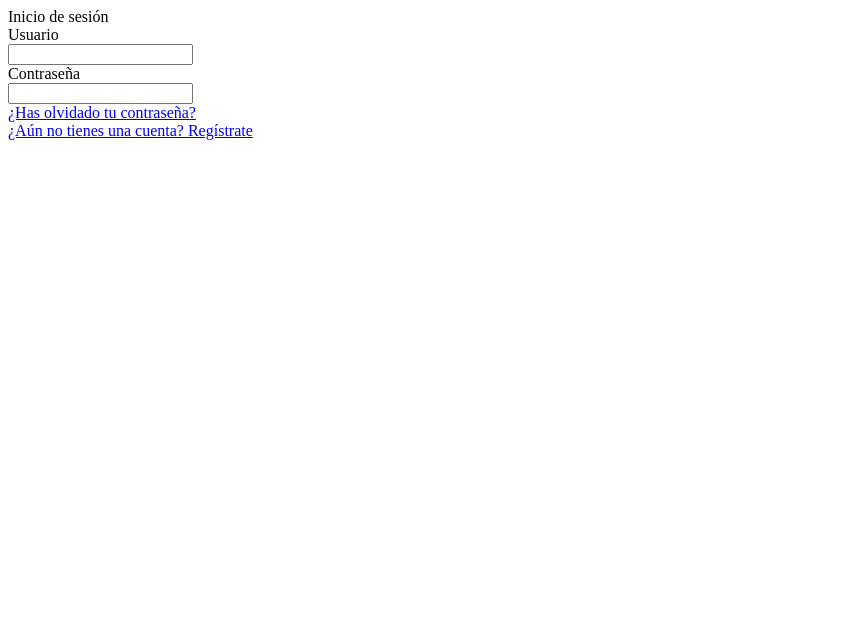
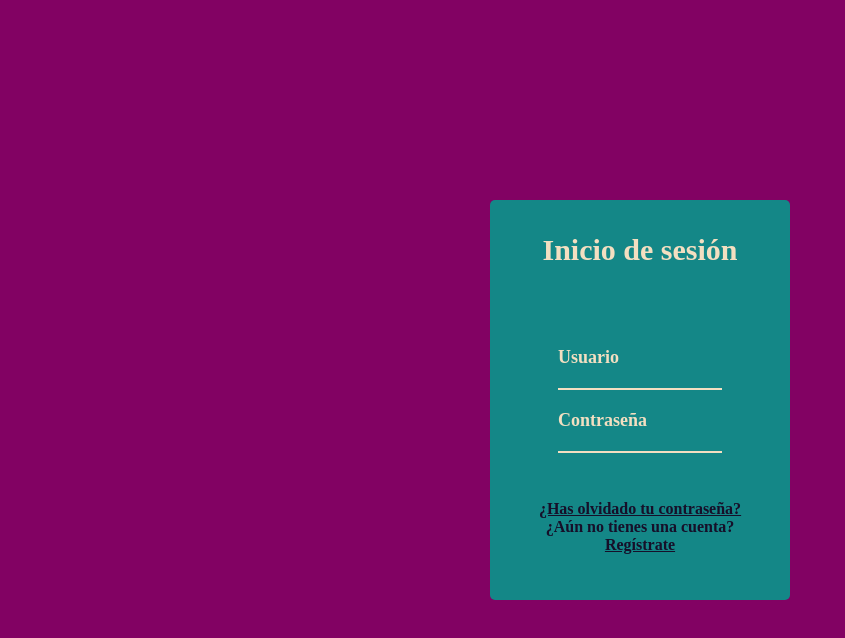
Before and after one commit to MariehVegaS/Chat_SocketIO, a website: page public/views/Inicio.html in a window 1280 px wide. Shown: the whole page, without its empty margins (0-845 px from the left). Drawn offline with Linux system fonts and the light colour scheme; files that its build step writes are made by us from their sources.

Commit message:
Diseño base, interfaz inicio de sesión

```diff
--- a/index.js
+++ b/index.js
@@ -8,8 +8,7 @@ app.use(express.static('public'));
 
 app.get('/', function(req, res){
   res.sendFile(`${__dirname}/public/views/Inicio.html`,(e)=>{
-      console.log(e);
-      res.send('Error');
+      //res.send('Error');
   });
 });
 
--- a/package.json
+++ b/package.json
@@ -17,7 +17,7 @@
   },
   "homepage": "https://github.com/MariehVegaS/Chat_SocketIO#readme",
   "dependencies": {
-    "express": "^4.15.2",
+    "express": "^4.17.1",
     "socket.io": "^2.3.0"
   }
 }
--- a/public/css/Inicio.css
+++ b/public/css/Inicio.css
@@ -1,12 +1,13 @@
 * {
     box-sizing: border-box;
+    font-family: Leelawadee UI;
     padding: 0px;
     margin: 0px;
 }
 
 body{
-    width: 100%;
-    height: 100%;
+    width: 100vw;
+    height: 100vh;
 }
 
 #contenedor{
@@ -15,10 +16,74 @@ body{
     grid-auto-rows: auto;
     width: 100%;
     height: 100%;
+    background-color: #820263;
 }
 
 #panel{
+    padding: 0px 25px;
     display: grid;
     align-self: center;
     justify-self: center;
+    width: 300px;
+    height: 400px;
+    align-items: center;
+    justify-items: center;
+    background-color: #148787;
+    border-radius: 5px;
+    grid-auto-columns: auto;
+    grid-auto-rows: 100px 100px 100px 100px;
+    grid-template-areas:
+        "header"
+        "user"
+        "password"
+        "links";
 }
+
+.Titulo{
+    display: grid;
+    grid-area: header;
+    font-size: 30px;
+    font-weight: 800;
+    color: #F3DFC1;
+}
+
+#Usuario {
+    display: grid;
+    grid-area: user;
+    font-size: 18px;
+    font-weight: 600;
+    color: #F3DFC1;
+    padding: 10px;
+    align-self: end;
+}
+
+#Contraseña {
+    display: grid;
+    grid-area: password;
+    font-size: 18px;
+    font-weight: 600;
+    color: #F3DFC1;
+    padding: 10px;
+    align-self: start;
+}
+
+#Links {
+    display: grid;
+    grid-area: links;
+    justify-items: center;
+    align-self: start;
+    color: #160F29;
+    font-weight: 800;
+}
+
+#Links a {
+    color: #160F29;
+    font-weight: 800;
+}
+
+input {
+    background: 0;
+    color: #160F29;
+    border-width: 0px 0px 2px 0px;
+    border-color: #F3DFC1;
+}
--- a/public/views/Inicio.html
+++ b/public/views/Inicio.html
@@ -5,7 +5,7 @@
     <meta charset="UTF-8">
     <meta name="viewport" content="width=device-width, initial-scale=1.0">
     <meta http-equiv="X-UA-Compatible" content="ie=edge">
-    <!--link rel="stylesheet" href="css/Inicio.css"-->
+    <link rel="stylesheet" href="css/Inicio.css">
     <title>Inicio de sesión</title>
 </head>
 
@@ -13,25 +13,25 @@
     <div id="contenedor">
         <div id="panel">
             <div class="Titulo">
-                <span>Inicio de sesión</span>
+                <span>Inicio
+                    de sesión</span>
             </div>
-            <div class="Usuario">
+            <div id="Usuario">
                 <span>Usuario</span>
-            </div>
                 <div class="txtContenedor">
                     <input type="text" class="txtUsuario">
                 </div>
-            <div class="Contraseña">
+            </div>
+            <div id="Contraseña">
                 <span>Contraseña</span>
-            </div>
                 <div class="txtContenedor">
                     <input type="text" class="txtContraseña">
                 </div>
-            <div id="HV">
+            </div>
+            <div id="Links">
                 <a href="http://">¿Has olvidado tu contraseña?</a>
-            </div>
-            <div id="Registro">
-                    <a href="http://">¿Aún no tienes una cuenta? Regístrate</a>
+                ¿Aún no tienes una cuenta?
+                <a href="http://">Regístrate</a>
             </div>
         </div>
     </div>
```
Also changed, not shown: 1 other file. Lines whose indentation alone changed are shown as unchanged.
